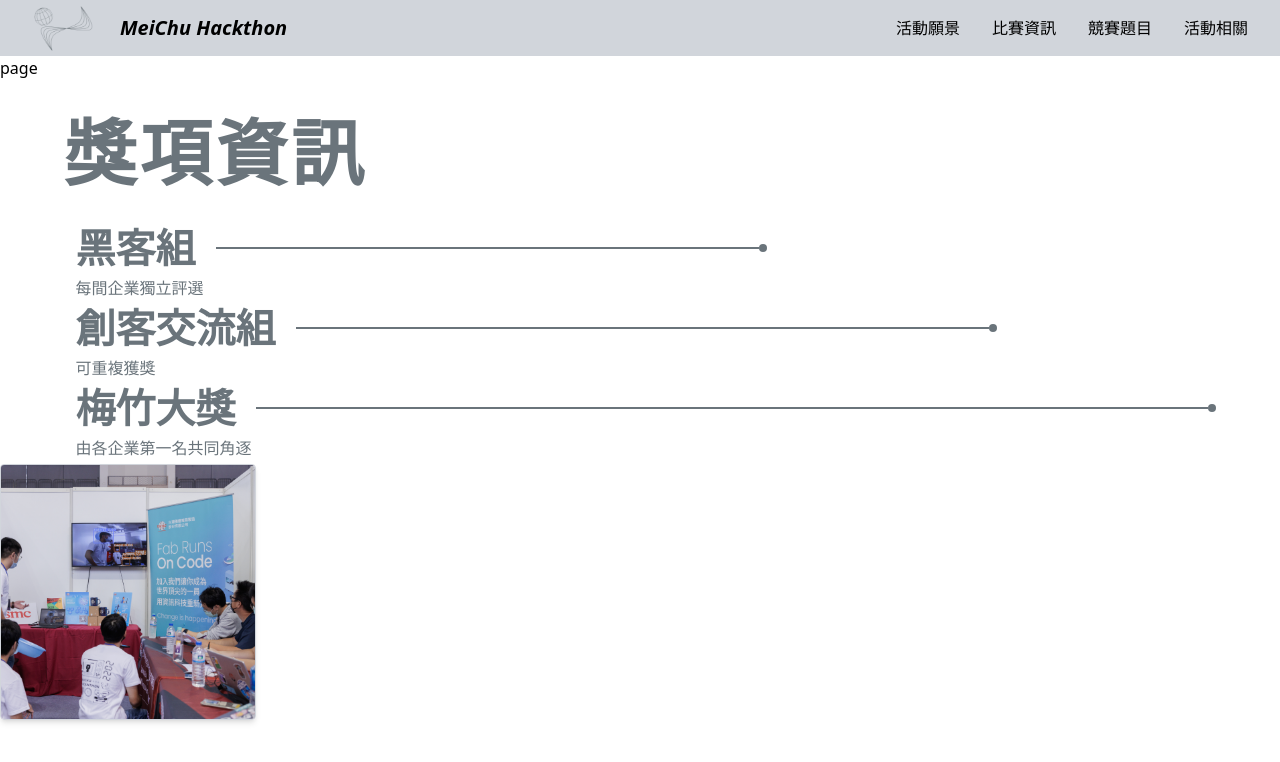
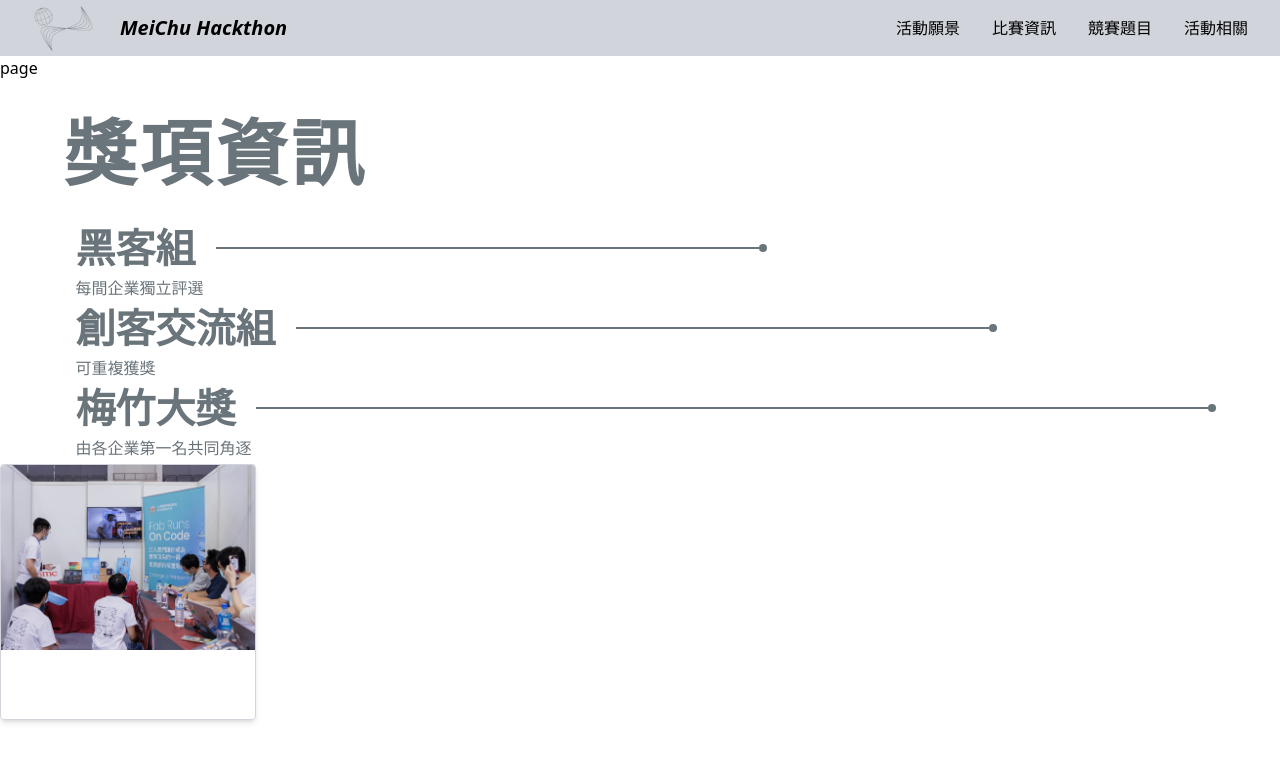
Before and after one commit to Official-Meichu-Hackathon/2023-singup, a Next.js app: page / in a window 1280 px wide. Shown: the top 762 px of the page. Built offline with nearby package versions, Linux system fonts and the light colour scheme.

Commit message:
feat:add prototype

```diff
--- a/app/page.jsx
+++ b/app/page.jsx
@@ -8,7 +8,7 @@ const Home = () =>{
             </div>
             <Award/>
             <Team_intro
-                imageSrc="/assets/images/創客.png"
+                imageSrc="/assets/images/創客.jpg"
                 description="Image Description"
             />
         </>
--- a/components/Team_intro.jsx
+++ b/components/Team_intro.jsx
@@ -1,7 +1,7 @@
 'use client'
 import React, { useState } from 'react';
 
-const TransformComponent = ({ imageSrc, description }) => {
+const Team_intro = ({ imageSrc, description }) => {
   const [isHovered, setIsHovered] = useState(false);
 
   const handleHover = () => {
@@ -10,20 +10,26 @@ const TransformComponent = ({ imageSrc, description }) => {
 
   return (
     <div
-      className="relative overflow-hidden w-64 h-64 border border-gray-300 rounded shadow-md transition-transform duration-300"
+      className="relative overflow-hidden w-64 h-64 border border-gray-300 rounded shadow-md"
       onMouseEnter={handleHover}
       onMouseLeave={handleHover}
     >
-      <img src={imageSrc} alt="Transforming" className="w-full h-full object-cover" />
-      <div
-        className={`${
-          isHovered ? 'transform translate-y-0 opacity-100' : 'transform translate-y-full opacity-0'
-        } transition-transform duration-300 absolute inset-0 flex items-center justify-center bg-black bg-opacity-60 text-white text-center`}
-      >
-        {description}
+    <div>
+      <img
+        src={imageSrc}
+        alt="Transforming"
+        className={`w-auto h-auto object-cover transition-opacity duration-500 ${
+          isHovered ? 'opacity-0' : 'opacity-100'
+        }`}
+      />
       </div>
+      {isHovered && (
+        <div className="absolute inset-0 flex items-center justify-center bg-gray-300 bg-opacity-80 text-white text-center transition-opacity duration-500">
+          {description}
+        </div>
+      )}
     </div>
   );
 };
 
-export default TransformComponent;
+export default Team_intro;
```
Also changed, not shown: public/assets/images/創客.jpg (added).
